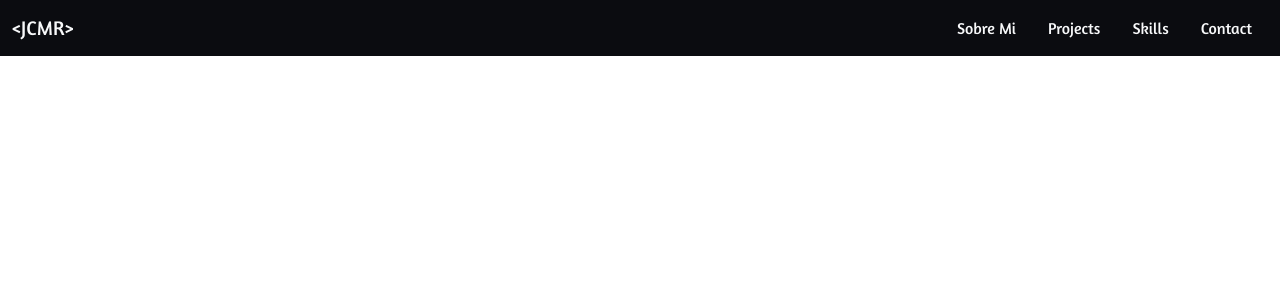
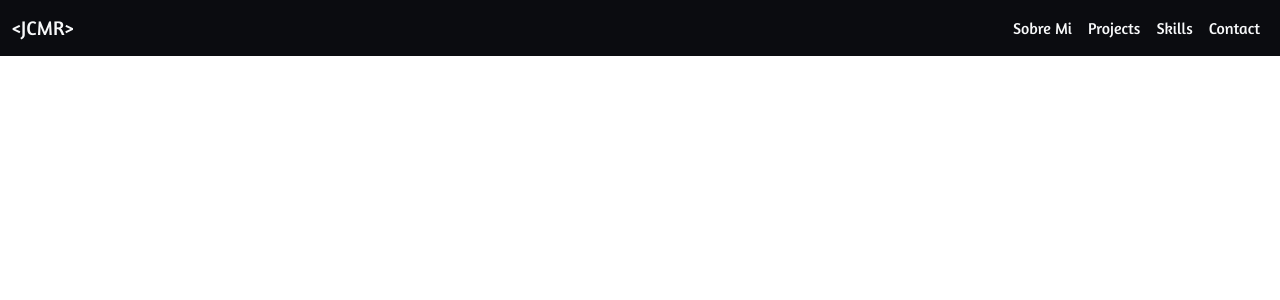
Before and after one commit to Juan-Marcano-dev/My-Portfolio, a React (Vite) app: page / in a window 1280 px wide. Shown: the top 300 px of the page. Built offline with nearby package versions, Linux system fonts and the light colour scheme.

Commit message:
agregando componente para el bg

```diff
--- a/package.json
+++ b/package.json
@@ -16,6 +16,7 @@
     "bootstrap": "^5.3.5",
     "react": "^19.1.0",
     "react-dom": "^19.1.0",
+    "react-parallax": "^3.5.2",
     "reactstrap": "^9.2.3"
   },
   "devDependencies": {
--- a/src/App.jsx
+++ b/src/App.jsx
@@ -28,7 +28,7 @@
         />
 
         <Collapse isOpen={openedNavBar} navbar >
-          <Nav className="ms-auto" >
+          <Nav className="ms-auto" navbar>
             <NavItem>
               <NavLink href="#">Sobre Mi</NavLink>
             </NavItem>
```
Also changed, not shown: src/index.css (line endings or trailing spaces), 1 other file (tests, documents, lock files or other folders).
